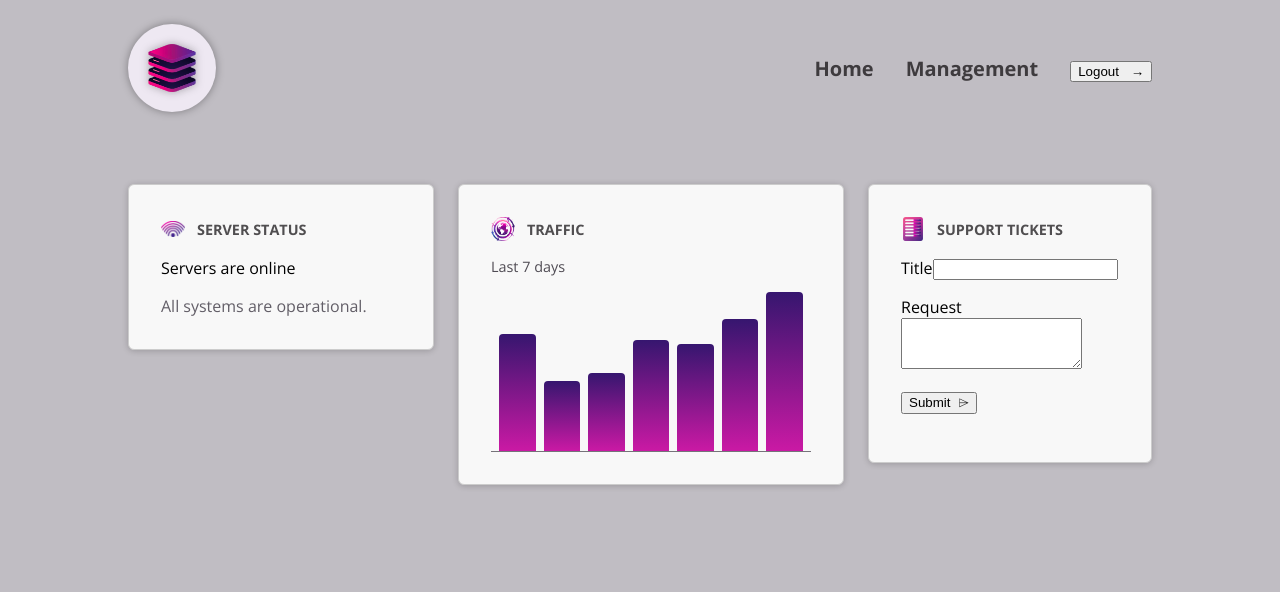
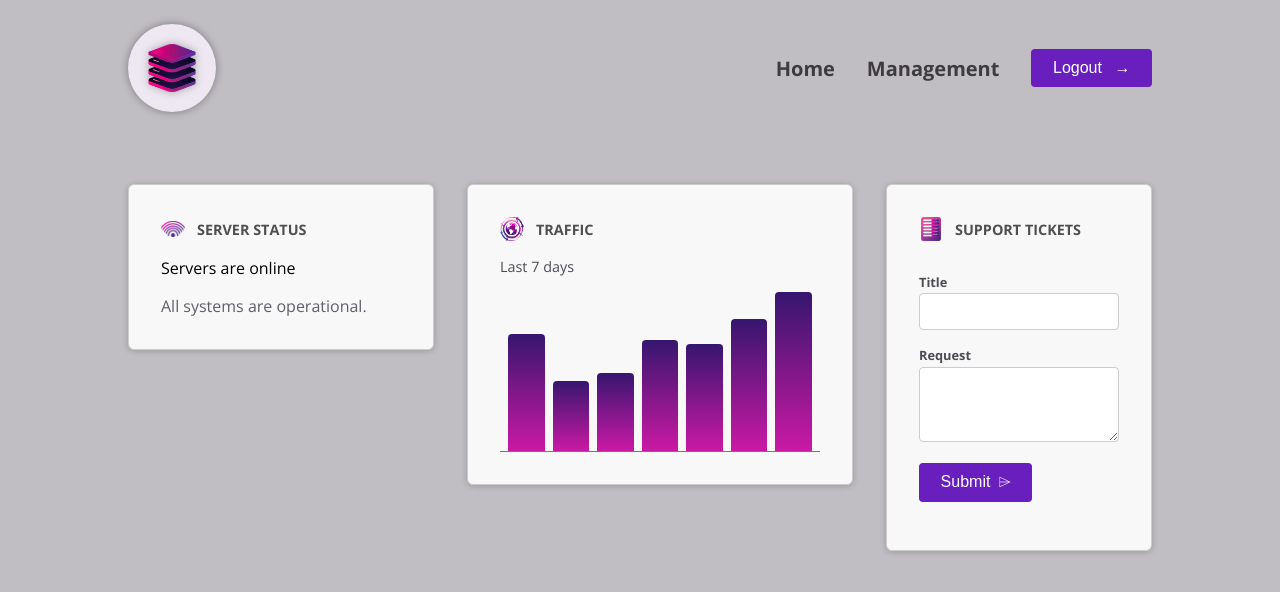
Before and after one commit to tetiana-zhuchenko/management-system-angular-04, an Angular app: page / in a window 1280 px wide. Shown: the top 592 px of the page. Built offline with nearby package versions, Linux system fonts and the light colour scheme.

Commit message:
feat: added "host" practice

```diff
--- a/src/app/dashbord/dashboard-item/dashboard-item.component.css
+++ b/src/app/dashbord/dashboard-item/dashboard-item.component.css
@@ -1,4 +1,4 @@
-.dashboard-item {
+:host {
   display: block;
   padding: 1rem;
   border: 1px solid #ccc;
@@ -7,7 +7,7 @@
   box-shadow: 0 1px 6px 0 rgba(0, 0, 0, 0.2);
 }
 
-.dashboard-item header {
+:host header {
   display: flex;
   padding: 0;
   gap: 0.75rem;
@@ -15,7 +15,7 @@
   margin-bottom: 1rem;
 }
 
-.dashboard-item header img {
+:host header img {
   width: 1.5rem;
   height: 1.5rem;
   object-fit: contain;
@@ -29,7 +29,7 @@ h2 {
 }
 
 @media (min-width: 768px) {
-  .dashboard-item {
+  :host {
     padding: 2rem;
   }
 }
--- a/src/app/dashbord/dashboard-item/dashboard-item.component.html
+++ b/src/app/dashbord/dashboard-item/dashboard-item.component.html
@@ -1,4 +1,3 @@
-<div class="dashboard-item">
 <article>
   <header>
     <img [src]="image().src" [alt]="image().alt" />
@@ -6,4 +5,3 @@
   </header>
   <ng-content />
 </article>
-</div>
--- a/src/app/dashbord/dashboard-item/dashboard-item.component.ts
+++ b/src/app/dashbord/dashboard-item/dashboard-item.component.ts
@@ -6,6 +6,9 @@ import { Component, input, Input } from '@angular/core';
   imports: [],
   templateUrl: './dashboard-item.component.html',
   styleUrl: './dashboard-item.component.css',
+  // host: {
+  //   class: 'dashboard-item',
+  // },
 })
 export class DashboardItemComponent {
   // @Input({ required: true }) image!: { src: string; alt: string };
--- a/src/app/dashbord/server-status/server-status.component.css
+++ b/src/app/dashbord/server-status/server-status.component.css
@@ -1,4 +1,4 @@
-#status {
+:host {
   display: block;
   width: 15rem;
 }
--- a/src/app/dashbord/server-status/server-status.component.html
+++ b/src/app/dashbord/server-status/server-status.component.html
@@ -1,4 +1,3 @@
-<div id="status">
 @if (currentStatus === 'online') {
 <p>Servers are online</p>
 <p>All systems are operational.</p>
@@ -9,4 +8,3 @@
 <p>Server status is unknown</p>
 <p>Fetching server status failed.</p>
 }
-</div>
--- a/src/app/dashbord/tickets/tickets.component.css
+++ b/src/app/dashbord/tickets/tickets.component.css
@@ -1,33 +1,33 @@
-#tickets {
+:host {
   display: flex;
   flex-direction: column;
   gap: 1.5rem;
 }
 
-#tickets ul {
+:host ul {
   list-style: none;
   margin: 0;
   padding: 0;
   width: 15rem;
 }
 
-#tickets li {
+:host li {
   margin: 0.5rem 0;
 }
 
-#tickets p {
+:host p {
   margin: 0;
   color: #4f4b53;
 }
 
-#tickets h2 {
+:host h2 {
   margin: 0;
   font-size: 1.1rem;
   color: #38343c;
 }
 
 @media (min-width: 768px) {
-  #tickets {
+  :host {
     flex-direction: row;
   }
 }
--- a/src/app/dashbord/tickets/tickets.component.html
+++ b/src/app/dashbord/tickets/tickets.component.html
@@ -1,3 +1 @@
-<div id="new-ticket">
-  <app-new-ticket />
-</div>
+<app-new-ticket />
--- a/src/app/dashbord/traffic/traffic.component.css
+++ b/src/app/dashbord/traffic/traffic.component.css
@@ -1,4 +1,4 @@
-#traffic {
+:host {
   display: block;
   width: 15rem;
 }
@@ -26,7 +26,7 @@ p {
 }
 
 @media (min-width: 768px) {
-  #traffic {
+  :host {
     width: 20rem;
   }
 }
--- a/src/app/dashbord/traffic/traffic.component.html
+++ b/src/app/dashbord/traffic/traffic.component.html
@@ -1,9 +1,7 @@
-<div id="traffic">
-  <p>Last 7 days</p>
+<p>Last 7 days</p>
 
-  <div id="chart">
-    @for (dataPoint of dummyTrafficData; track dataPoint.id) {
-    <div [style.height]="(dataPoint.value / maxTraffic) * 100 + '%'"></div>
-    }
-  </div>
+<div id="chart">
+  @for (dataPoint of dummyTrafficData; track dataPoint.id) {
+  <div [style.height]="(dataPoint.value / maxTraffic) * 100 + '%'"></div>
+  }
 </div>
--- a/src/app/shared/button/button.component.css
+++ b/src/app/shared/button/button.component.css
@@ -1,4 +1,4 @@
-button {
+:host {
   display: inline-block;
   padding: 0.65rem 1.35rem;
   border-radius: 0.25rem;
@@ -10,7 +10,7 @@ button {
   border: none;
 }
 
-button:hover {
+:host:hover {
   background-color: #551b98;
 }
 
@@ -20,6 +20,6 @@ button:hover {
   transition: transform 0.2s ease-in-out;
 }
 
-button:hover .icon {
+:host:hover .icon {
   transform: translateX(4px);
 }
--- a/src/app/shared/control/control.component.html
+++ b/src/app/shared/control/control.component.html
@@ -1,4 +1,4 @@
-<p>
+<p class="control">
   <label>{{ label() }}</label>
   <ng-content select="input, textarea"></ng-content>
 </p>
--- a/src/app/shared/control/control.component.ts
+++ b/src/app/shared/control/control.component.ts
@@ -1,4 +1,12 @@
-import { Component, input } from '@angular/core';
+import {
+  Component,
+  ElementRef,
+  HostBinding,
+  HostListener,
+  inject,
+  input,
+  ViewEncapsulation,
+} from '@angular/core';
 
 @Component({
   selector: 'app-control',
@@ -6,7 +14,22 @@ import { Component, input } from '@angular/core';
   imports: [],
   templateUrl: './control.component.html',
   styleUrl: './control.component.css',
+  encapsulation: ViewEncapsulation.None,
+  host: {
+    class: 'control',
+    // '(click)': 'onClick()',
+  },
 })
 export class ControlComponent {
+  // @HostBinding('class') className = 'control'; // do the same as "host: {class: 'control' }" in @Component decorator
+  @HostListener('click') onClick() {
+    console.log('clicked');
+    console.log(this.el);
+  }
   label = input.required<string>();
+  private el = inject(ElementRef);
+
+  // onClick() {
+  //   console.log('Clicked!');
+  // }
 }
```
Also changed, not shown: 1 other file (tests, documents, lock files or other folders). Lines whose indentation alone changed are shown as unchanged.
